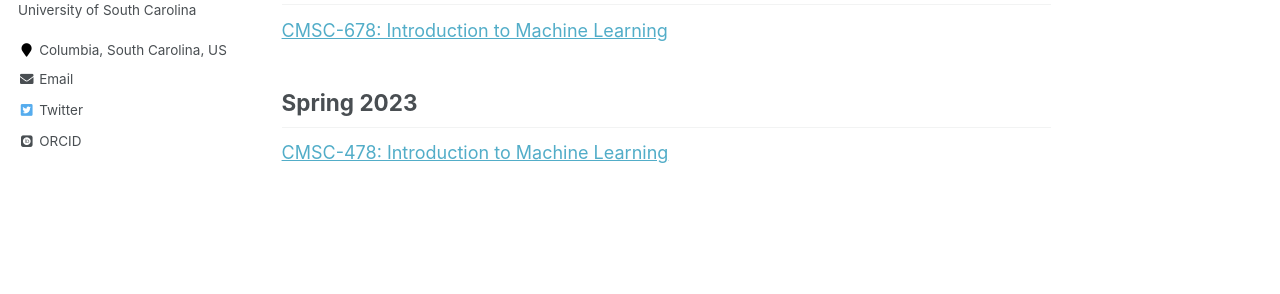
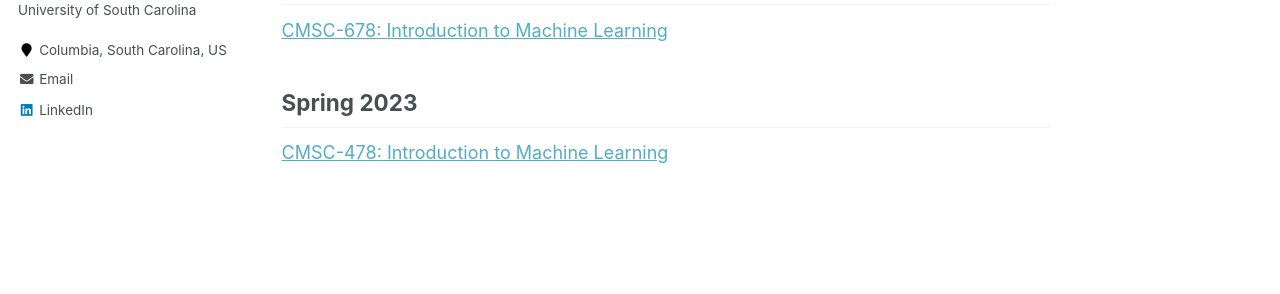
Before and after one commit to Deepa-Tilwani/deepa-tilwani.github.io, a Jekyll site: the page built from _pages/Courses.md, in a window 1280 px wide. Shown: the part 239-533 px from the top of the page. Built offline with Jekyll 4.4.1, drawn with Linux system fonts in a browser that asks for light colours; some web fonts are replaced; some of the changed lines change nothing that is shown.

Commit message:
Update _config.yml

```diff
--- a/_config.yml
+++ b/_config.yml
@@ -89,15 +89,6 @@ author:
     - label: "Email"
       icon: "fas fa-fw fa-envelope-square"
       url: mailto:dtilwani@mailbox.sc.edu
-    - label: "LinkedIn"
-      icon: "fas fa-fw fa-linkedin-square"
-      url: "https://www.linkedin.com/in/deepa-tilwani-b758551a0/"
-    #- label: "Twitter"
-     # icon: "fab fa-fw fa-twitter-square"
-      #url: "https://twitter.com/manasgaur90"
-    #- label: "Facebook"
-     # icon: "fab fa-fw fa-facebook-square"
-      #url: "https://www.facebook.com/kiml2020/"
     - label: "GitHub"
       icon: "fab fa-fw fa-github"
       url: "https://github.com/Deepa-Tilwani"
@@ -106,14 +97,14 @@ author:
       # url: "https://instagram.com/food_full_living?igshid=ZjA0NjI3M2I="
   impactstory      : #"https://profiles.impactstory.org/u/xxxx-xxxx-xxxx-xxxx"
   lastfm           :
-  linkedin         :
-  orcid            : "http://orcid.org/yourorcidurl"
+  linkedin         : "https://www.linkedin.com/in/deepa-tilwani-b758551a0/"
+  orcid            :
   pinterest        :
   soundcloud       :
   stackoverflow    : # http://stackoverflow.com/users/123456/username
   steam            :
   tumblr           :
-  twitter          : "replacethistwitterhandle"
+  twitter          :
   vine             :
   weibo            :
   xing             :
```
